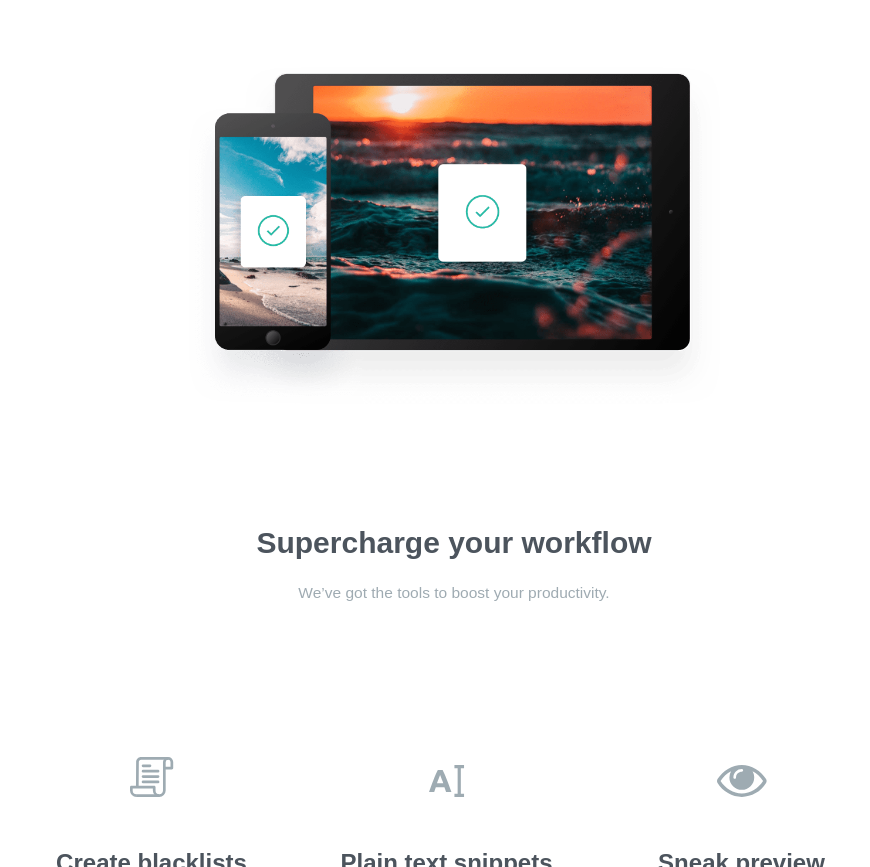
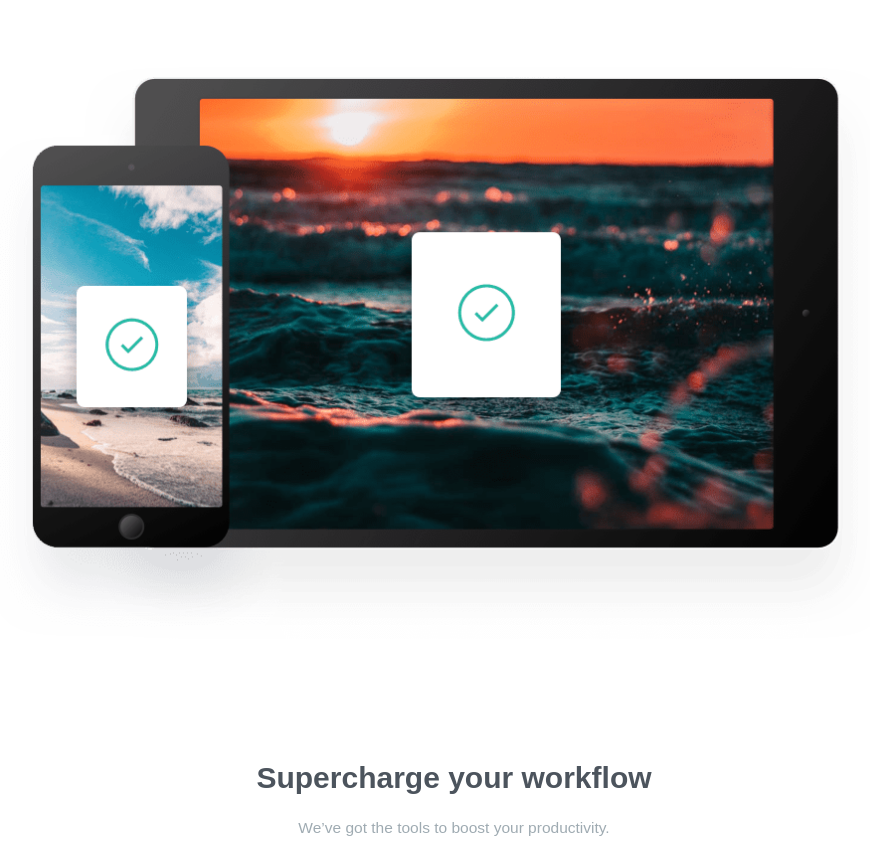
Before and after one commit to dcuevasdev/clipboard-landing-page, a plain HTML site: page index.html in a window 1280 px wide. Shown: the part 1693-2560 px from the top of the page, without its empty margins (186-1056 px from the left). Drawn offline with Linux system fonts and the light colour scheme; a web font is replaced by a local one.

Commit message:
Aumentar el tamaño de las imagenes

```diff
--- a/sas/desktop.scss
+++ b/sas/desktop.scss
@@ -31,6 +31,11 @@
   }
 }
 
+.devices figure img {
+  width: 900px;
+  margin-left: -200px;
+}
+
 .work,
 .companies {
   width: 900px;
```
Also changed, not shown: css/desktop.css.
